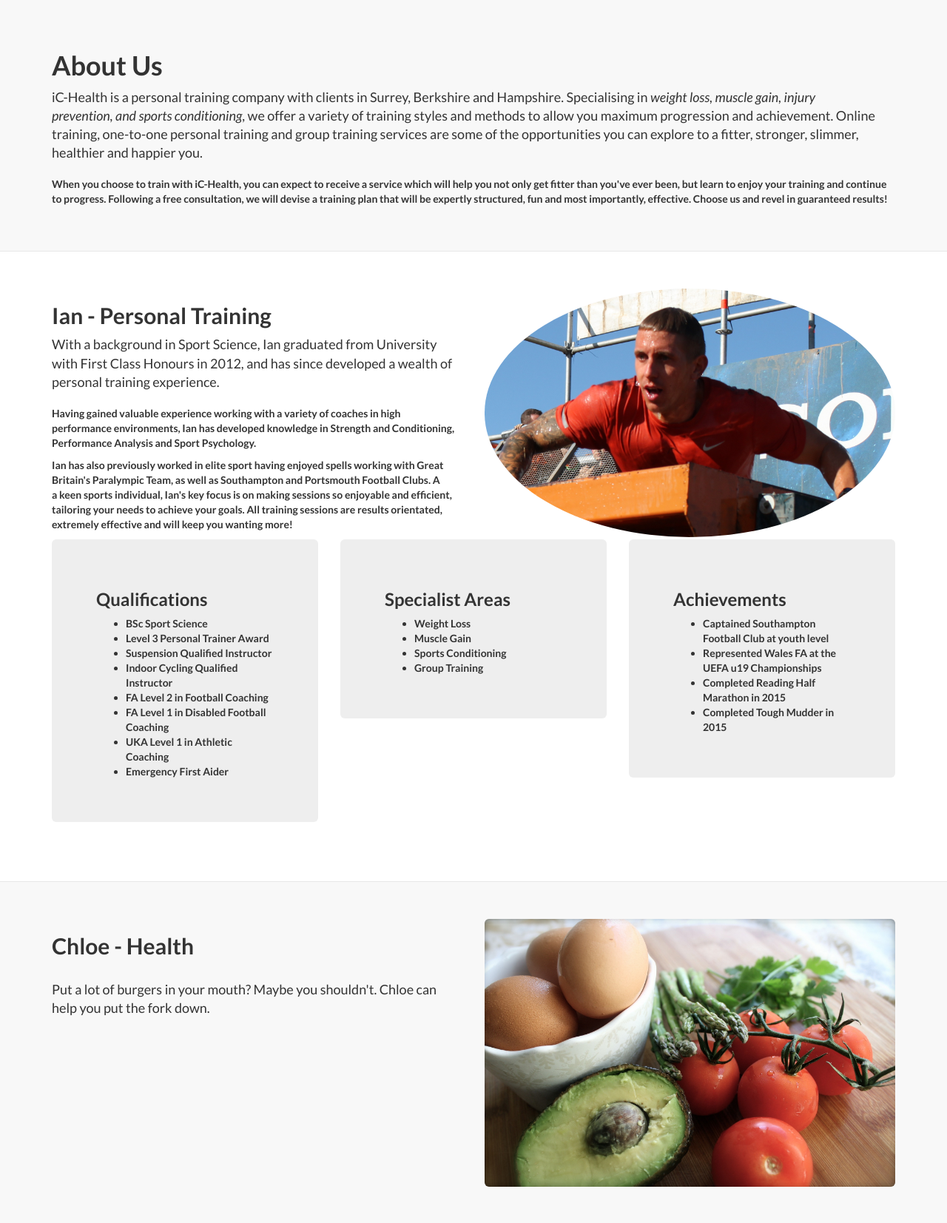
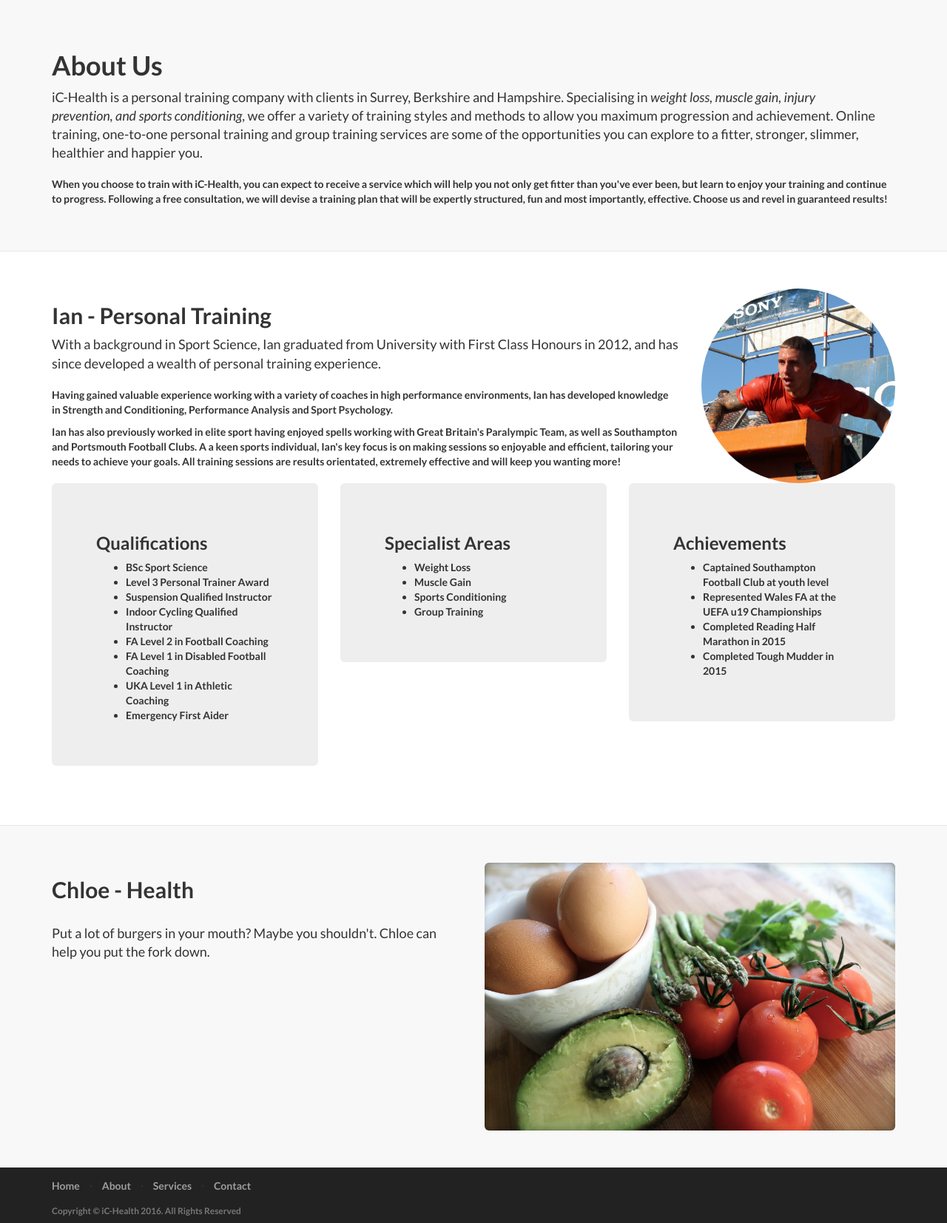
Before and after one commit to timsweb/ichealth, a PHP site: template templates_twig/about.twig in a window 1280 px wide. Shown: the part 202-1855 px from the top of the page at 74% size. Run offline with PHP 8.4, Linux system fonts and the light colour scheme; the template is opened without the code that fills it, so the values that code supplies are empty; some libraries are stand-ins or nearby versions.

Commit message:
More understanding of how these grids work

```diff
--- a/templates_twig/about.twig
+++ b/templates_twig/about.twig
@@ -52,10 +52,10 @@
         <div class="container">
 
             <div class="row">
-                <div class="col-md-6 col-md-push-6 col-sm-6 col-sm-push-6">
+                <div class="col-sm-4 col-md-3 col-sm-push-8 col-md-push-9">
                     <img class="img-responsive img-circle" src="img/ian.jpg" alt="">
                 </div>
-                <div class="col-md-6 col-md-pull-6 col-sm-6 col-sm-pull-6">
+                <div class="col-sm-8 col-md-9 col-sm-pull-4 col-md-pull-3">
                     <div class="clearfix"></div>
                     <h2>Ian - Personal Training</h2>
                     <p class="lead">
```
Also changed, not shown: public/img/ian.jpg, 1 other file.
